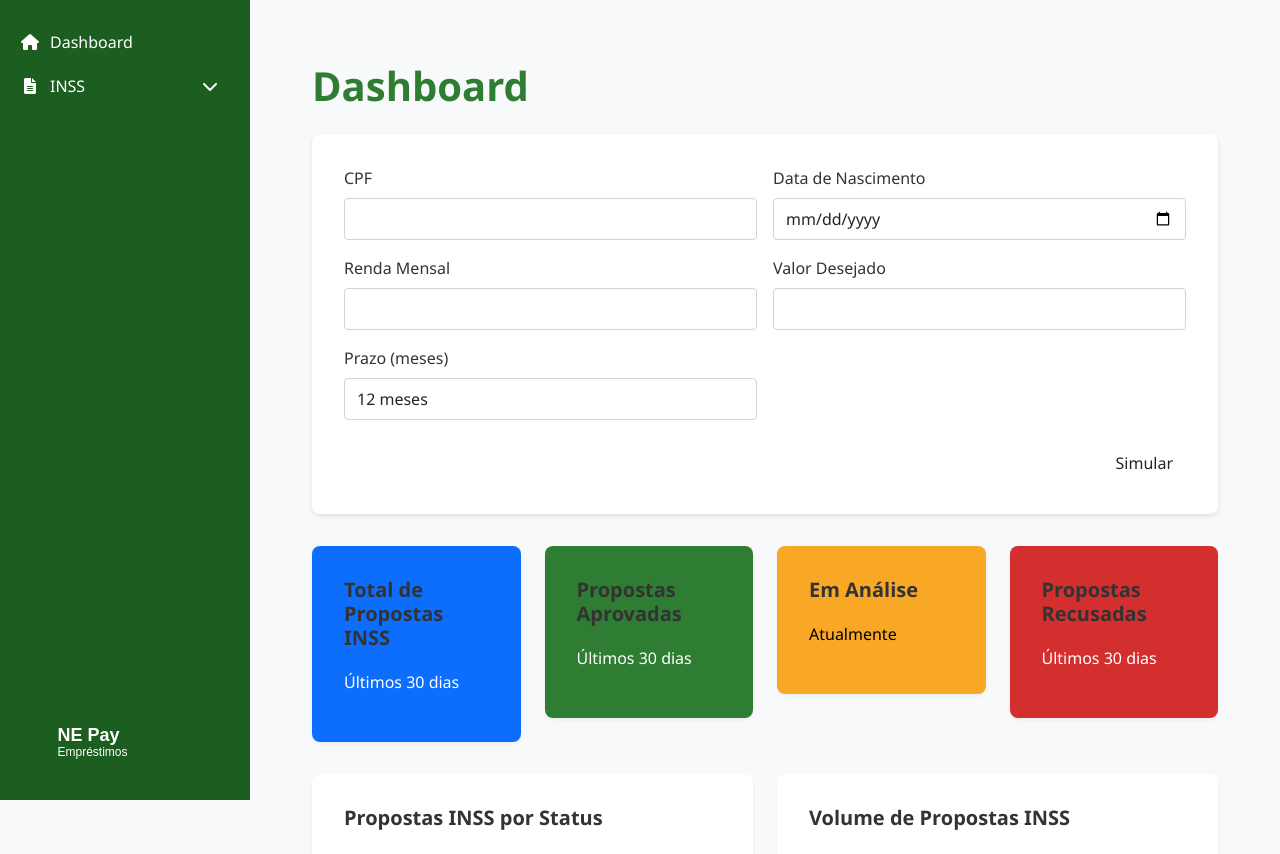
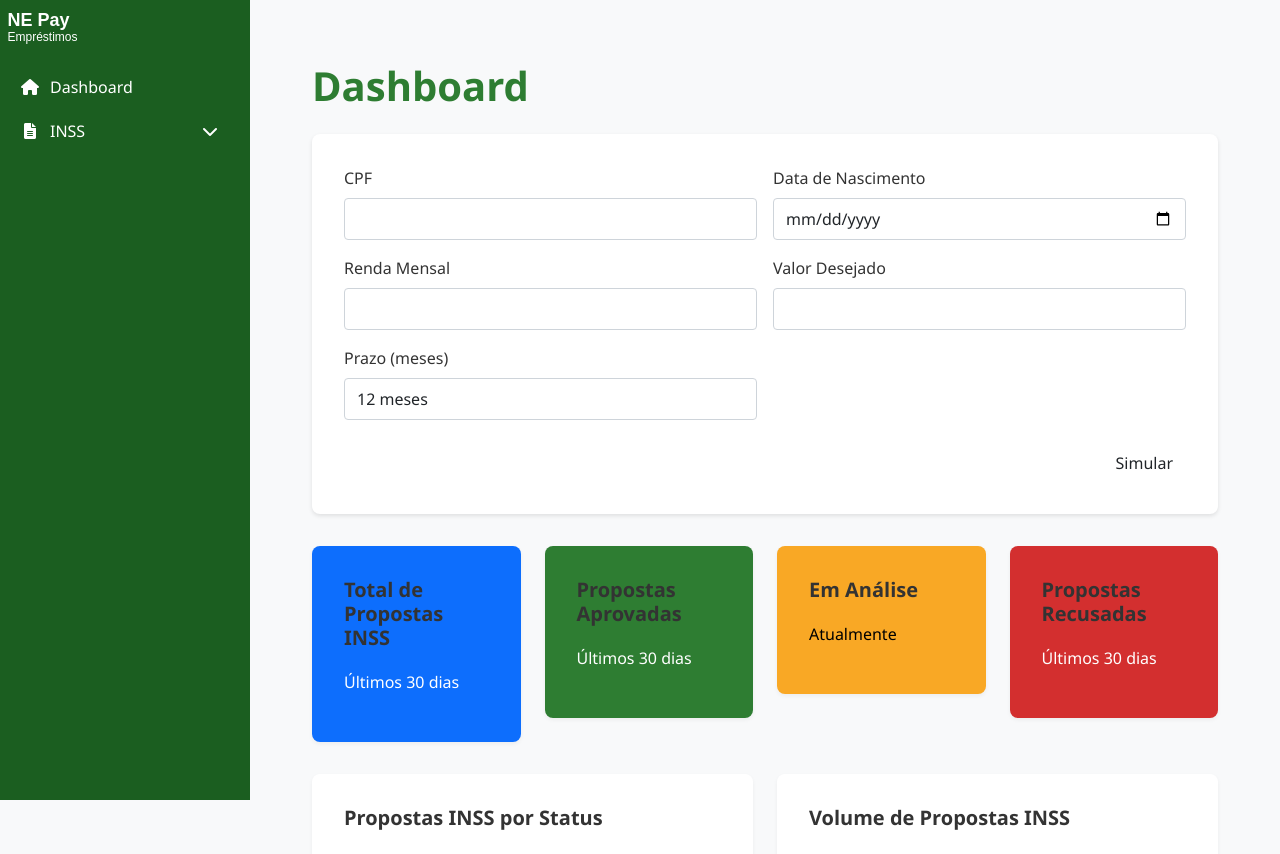
Before and after one commit to rafaavmsilva/banco-inss.af360bank, a Flask app: page / in a window 1280 px wide; the page is wider, and only the part inside the window is pictured. Shown: the top 854 px of that part. Run offline with Flask 3, Linux system fonts and the light colour scheme; data that the repository does not hold is empty.

Commit message:
Update logo position and change branding to AF BANK

```diff
--- a/static/css/style.css
+++ b/static/css/style.css
@@ -36,12 +36,17 @@ body {
     width: 250px;
     background-color: var(--sidebar-bg);
     color: var(--text-light);
-    padding: 20px 0;
+    padding: 0;
     display: flex;
     flex-direction: column;
     position: fixed;
     height: 100vh;
     overflow-y: auto;
+}
+
+.sidebar-content {
+    flex: 1;
+    padding: 20px 0;
 }
 
 .sidebar .nav-item {
@@ -76,9 +81,17 @@ body {
 }
 
 .logo-bottom {
-    margin-top: auto;
     padding: 20px;
     text-align: center;
+    border-top: 1px solid var(--border-color);
+    background-color: rgba(0, 0, 0, 0.1);
+}
+
+.logo-bottom img {
+    max-width: 150px;
+    height: auto;
+    display: block;
+    margin: 0 auto;
 }
 
 /* Main Content */
--- a/templates/base.html
+++ b/templates/base.html
@@ -3,7 +3,7 @@
 <head>
     <meta charset="UTF-8">
     <meta name="viewport" content="width=device-width, initial-scale=1.0">
-    <title>{% block title %}{% endblock %} - NE Pay</title>
+    <title>{% block title %}{% endblock %} - AF BANK</title>
     <link href="https://cdn.jsdelivr.net/npm/bootstrap@5.3.0/dist/css/bootstrap.min.css" rel="stylesheet">
     <link href="https://cdnjs.cloudflare.com/ajax/libs/font-awesome/6.0.0/css/all.min.css" rel="stylesheet">
     <link href="{{ url_for('static', filename='css/style.css') }}" rel="stylesheet">
@@ -12,6 +12,10 @@
     <div class="wrapper">
         <!-- Sidebar -->
         <nav class="sidebar">
+            <div class="logo-top">
+                <img src="{{ url_for('static', filename='img/logo.svg') }}" alt="AF BANK Logo" style="width: 150px; height: auto;">
+            </div>
+            <div class="sidebar-content">
                 <ul class="nav flex-column">
                     <li class="nav-item">
                         <a href="/" class="nav-link {% if request.endpoint == 'index' %}active-item{% endif %}">
@@ -47,8 +51,6 @@
                         </ul>
                     </li>
                 </ul>
-            <div class="logo-bottom">
-                <img src="{{ url_for('static', filename='img/logo.svg') }}" alt="NE Pay Logo" style="width: 150px; height: auto;">
             </div>
         </nav>
 
```
Lines whose indentation alone changed are shown as unchanged.
